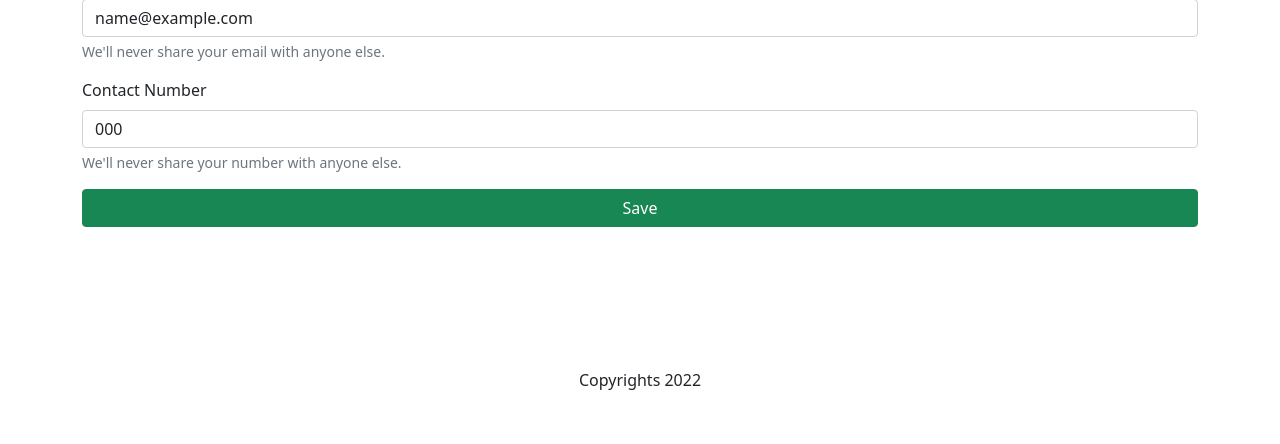
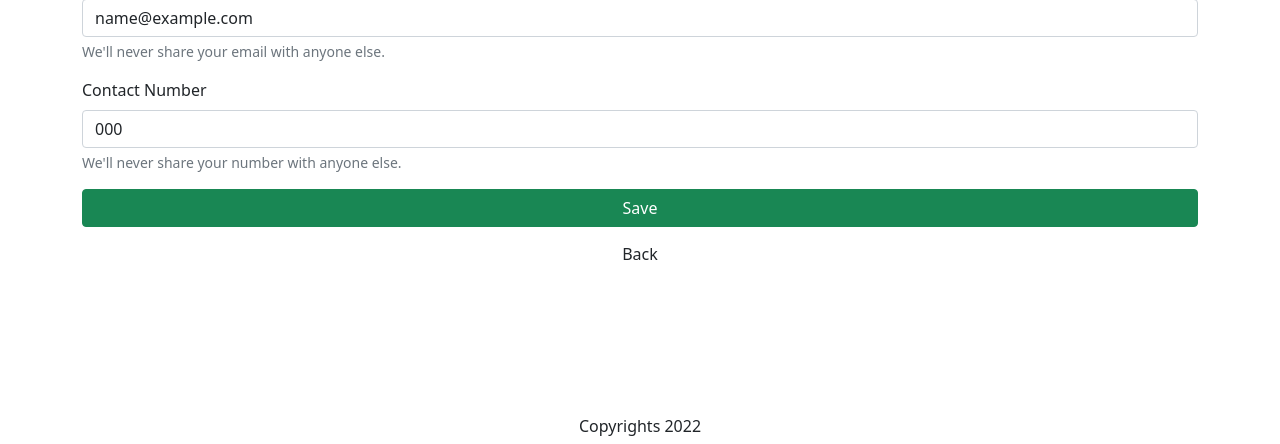
Before and after one commit to jawadzd/attendance, a PHP site: page /edit.php?id=1 in a window 1280 px wide. Shown: the part 513-957 px from the top of the page. Before the commit the page ends 903 px from the top, so only its background shows below. Run offline with PHP 8.4, Linux system fonts and the light colour scheme; tables that the repository leaves empty or names only in its code hold one stand-in row (values such as "Sample post"); data that the repository does not hold is empty.

Commit message:
Update edit.php

```diff
--- a/edit.php
+++ b/edit.php
@@ -58,6 +58,7 @@
     </div>
     <div class="d-grid gap-2">
       <button type="submit" name="submit" class="btn btn-block btn-success">Save</button>
+      <a href="viewrecords.php" class="btn btn-default ">Back</a>
       </div>
 </form>
         <?php } ?>
```
